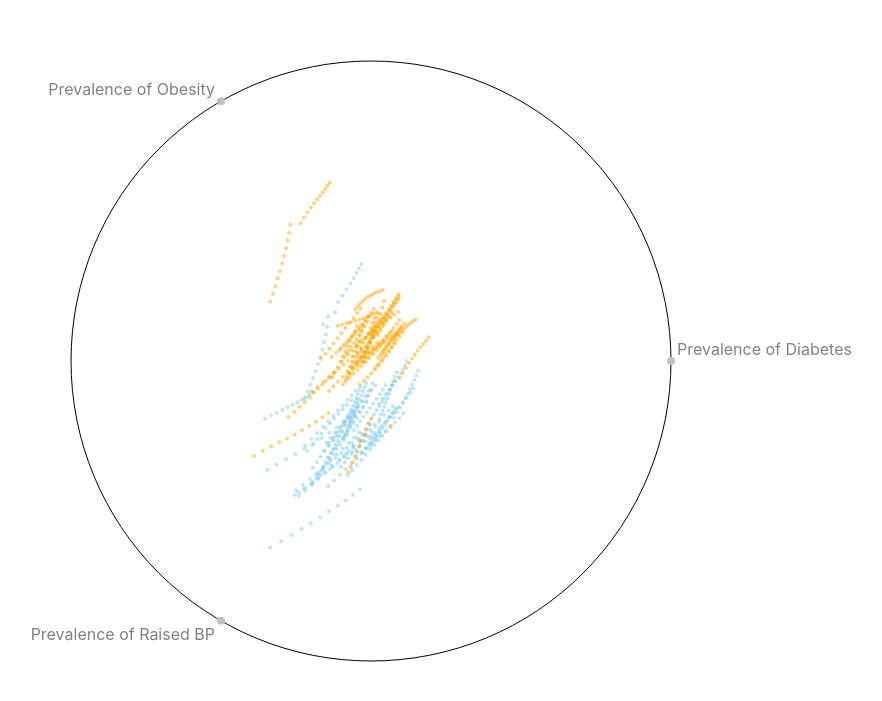
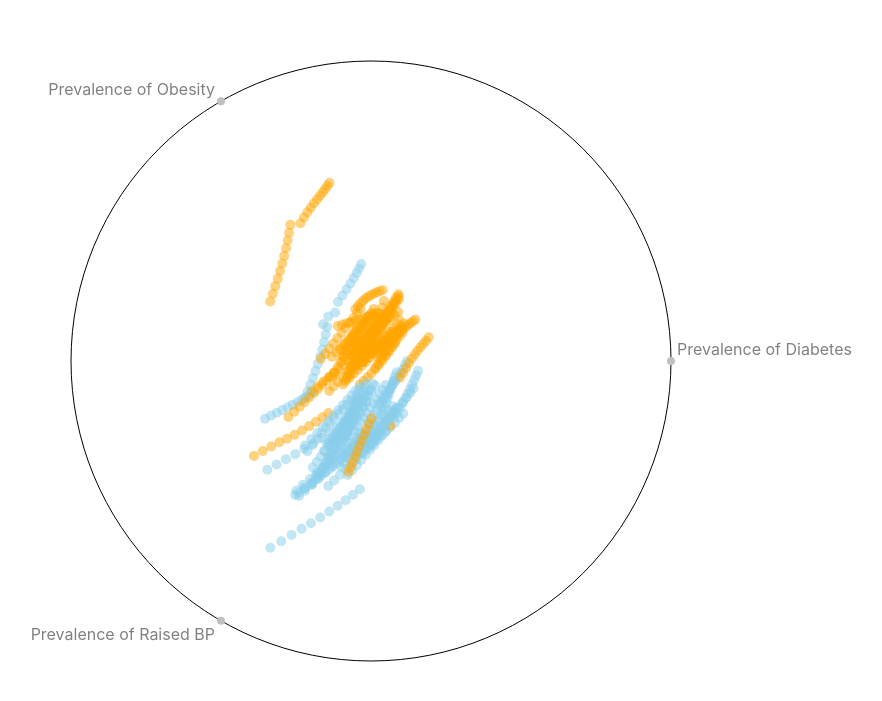
Before and after one commit to guledibrahim/RadViz-Visualization, a plain HTML site: page index.html in a window 1280 px wide. Shown: the part 139-840 px from the top of the page, without its empty margins (214-1096 px from the left). Drawn offline with nearby package versions, Linux system fonts and the light colour scheme; animation ran at ten frames a second.

Commit message:
Update index.html

```diff
--- a/index.html
+++ b/index.html
@@ -19,7 +19,7 @@
          dimensions: dimensions,
          size: 1000,
          margin: 200,
-         dotRadius: 2,
+         dotRadius: 5,
          drawLinks: false,
          useRepulsion: true,
          tooltipFormatter: function(d){
```
